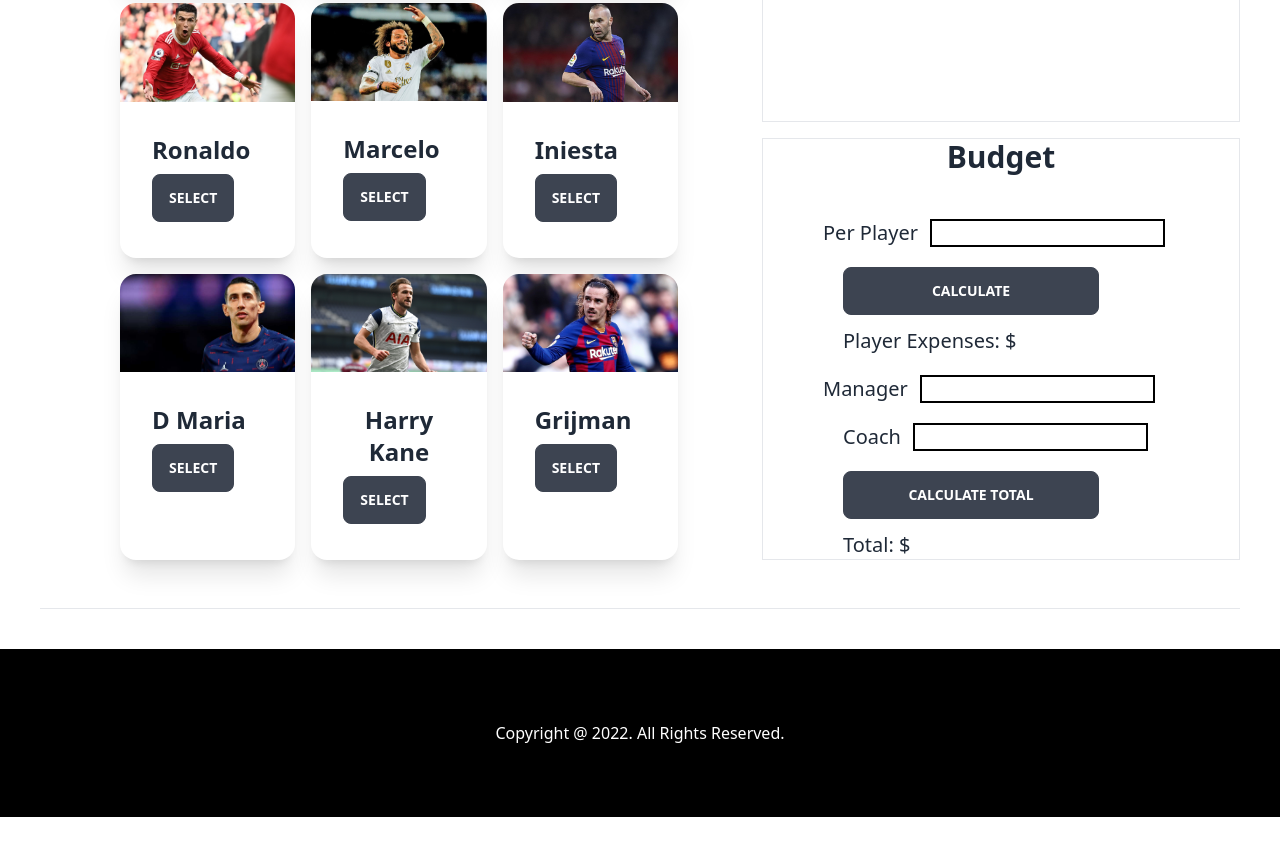
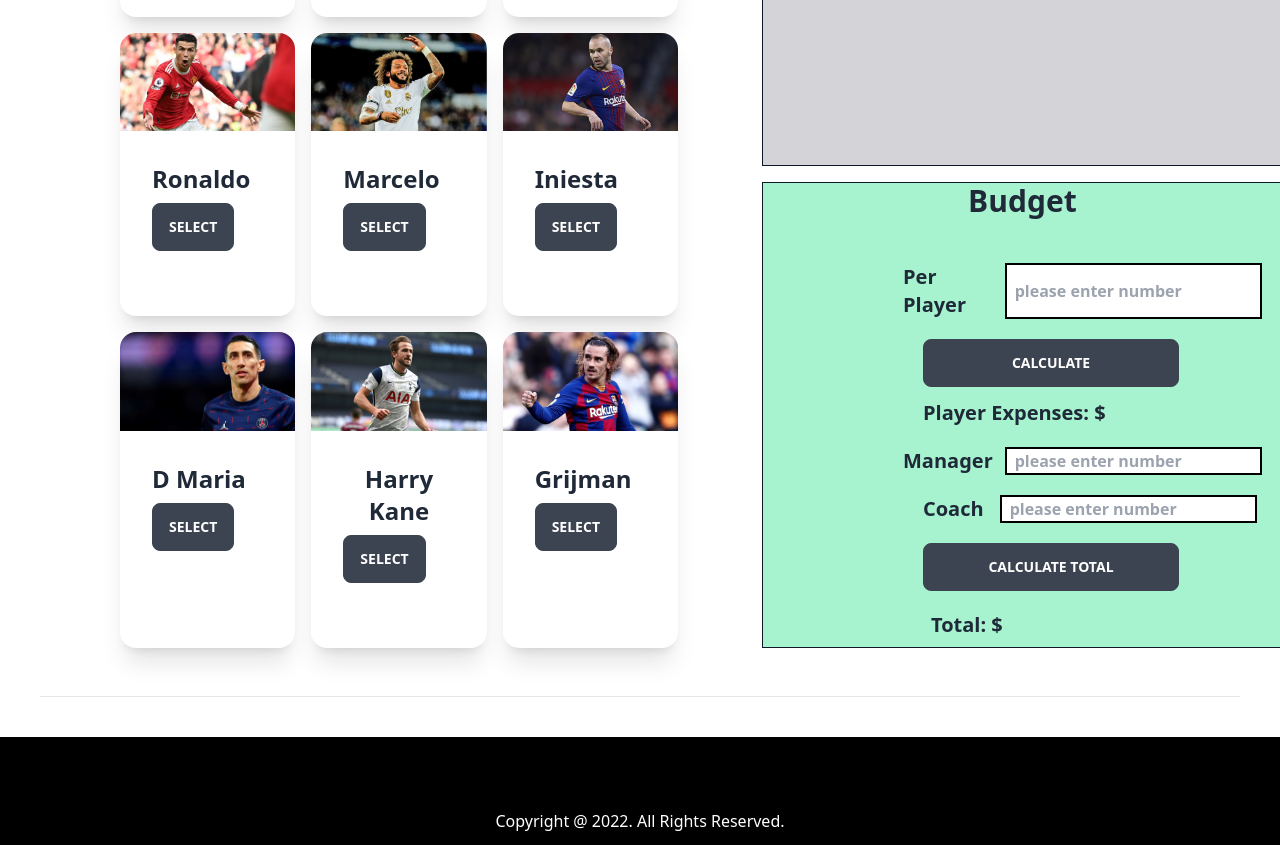
Before and after one commit to Karimuzzaman/select-best-five-player, a plain HTML site: page index.html in a window 1280 px wide. Shown: the part 1068-1913 px from the top of the page. Before the commit the page ends 1885 px from the top, so only its background shows below. Drawn offline with nearby package versions, Linux system fonts and the light colour scheme.

Commit message:
updated bg color in selected player and calculation

```diff
--- a/index.html
+++ b/index.html
@@ -123,47 +123,51 @@
                 <!-- selected player -->
                 <div class="ml-20">
                     <div class="grid grid-rows-2 grid-flow-col gap-4">
-                        <div class="border">
-                            <h2 class="text-3xl font-semibold text-center">Selected-V-<span id="selected-player"></span>
+                        <div class="border border-slate-900 bg-zinc-300">
+                            <h2 class="text-3xl font-bold text-center">Selected-V-<span id="selected-player"></span>
                             </h2>
                             <div>
                                 <!-- order list -->
-                                <ol id="player-list" class="list-decimal ml-10">
+                                <ol id="player-list" class="list-decimal ml-10 font-bold">
                                 </ol>
                             </div>
 
                         </div>
                         <!-- cost calculation -->
-                        <div class="border">
+                        <div class="border border-gray-900 bg-emerald-200">
                             <h2 class="text-3xl text-center font-bold">Budget</h2>
                             <br>
                             <div class="p-5 inline-flex ml-10">
                                 <!-- per player -->
-                                <h2 class=" text-xl text-bold">Per Player</h2>
-                                <input id="per-player-field" class="ml-3 border-2 border-black" type="text">
+                                <h2 class="ml-20 text-xl font-bold">Per Player</h2>
+                                <input id="per-player-field" class="ml-3 border-2 border-black pl-2 font-semibold"
+                                    type="text" placeholder="please enter number">
                             </div>
                             <!-- Calculate button -->
-                            <button id="btn-calculate" class="btn btn-wide ml-20">Calculate</button>
+                            <button id="btn-calculate" class="btn btn-wide ml-40">Calculate</button>
                             <div class="ml-20 mt-3 text-xl">
                                 <!-- player Expenses -->
-                                <p>Player Expenses: <span>$</span><span id="player-expenses"></span></p>
+                                <p class="ml-20 font-bold">Player Expenses: <span>$</span><span
+                                        id="player-expenses"></span></p>
 
                             </div>
                             <!-- manager -->
                             <div class="p-5 inline-flex ml-10">
-                                <h2 class=" text-xl text-bold">Manager</h2>
-                                <input id="manager-field" class="ml-3 border-2 border-black" type="text">
+                                <h2 class="ml-20 text-xl font-bold">Manager</h2>
+                                <input id="manager-field" class="ml-3 border-2 border-black pl-2 font-semibold"
+                                    type="text" placeholder="please enter number">
                             </div>
                             <!-- coach -->
                             <div class="inline-flex ml-20 mb-5">
-                                <h2 class=" text-xl text-bold">Coach</h2>
-                                <input id="coach-field" class="ml-3 border-2 border-black" type="text">
+                                <h2 class="ml-20 text-xl font-bold">Coach</h2>
+                                <input id="coach-field" class="ml-4 border-2 border-black pl-2 font-semibold"
+                                    type="text" placeholder="please enter number">
                             </div>
                             <!-- total calculation button -->
-                            <button id="btn-calculate-total" class="btn btn-wide ml-20">Calculate Total</button>
+                            <button id="btn-calculate-total" class="btn btn-wide ml-40">Calculate Total</button>
                             <!-- total calculation -->
                             <div class="ml-20 mt-3 text-xl">
-                                <p>Total: <span>$</span><span id="total"></span></p>
+                                <p class="p-2 font-bold ml-20">Total: <span>$</span><span id="total"></span></p>
                             </div>
                         </div>
                     </div>
```
